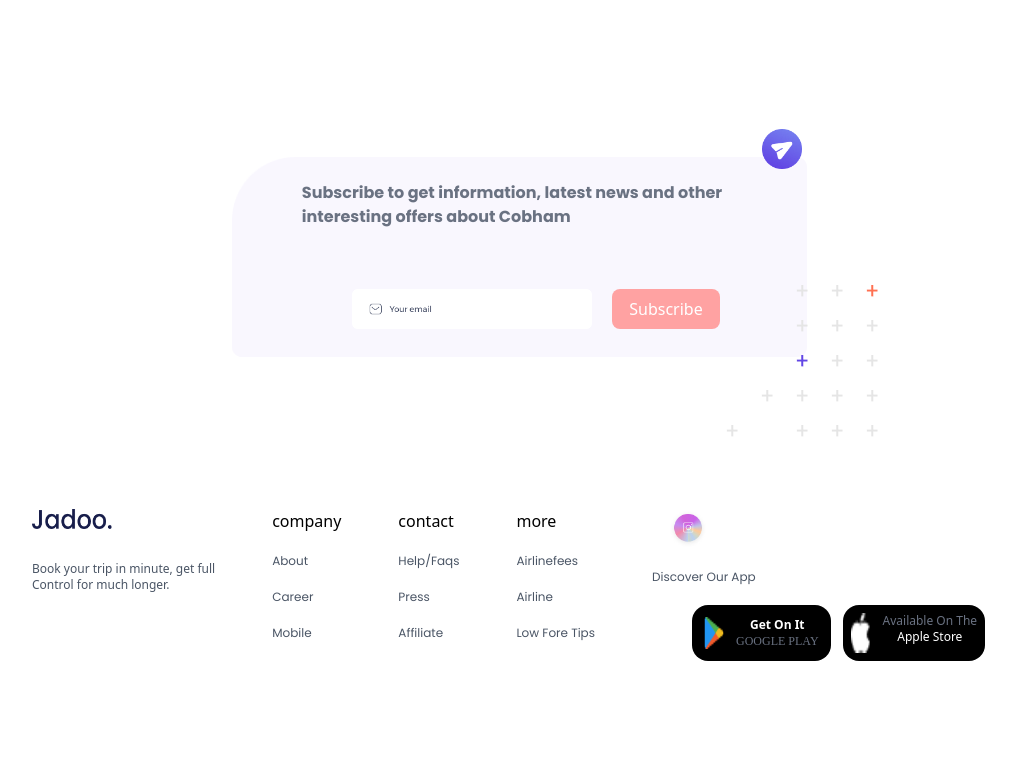
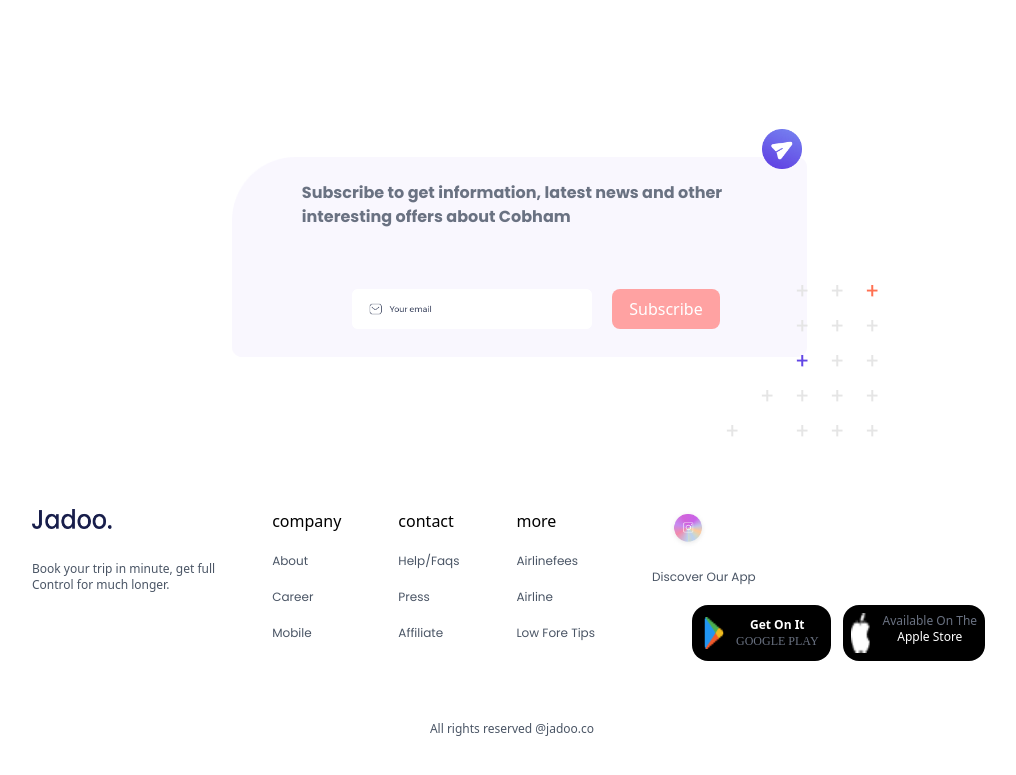
Before and after one commit to Oxbee27/flightnet, a website: page index.html in a window 1280 px wide. Shown: the part 2988-3763 px from the top of the page, without its empty margins (128-1144 px from the left). Before the commit the page ends 3669 px from the top, so only its background shows below. Drawn offline with Linux system fonts and the light colour scheme; some icons are missing; a web font is replaced by a local one.

Commit message:
add feature

```diff
--- a/index.html
+++ b/index.html
@@ -362,6 +362,11 @@
     </div>
     </div>
 
+<footer>
+<div class="flex justify-center mt-10 mb-10">
+    <p class="text-gray-600 text-xs">All rights reserved @jadoo.co</p>
+
+</footer>
 
 </body>
 
```
Also changed, not shown: src/output.css.
